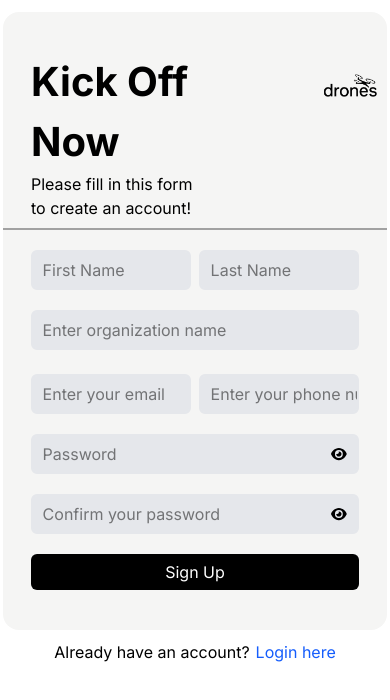
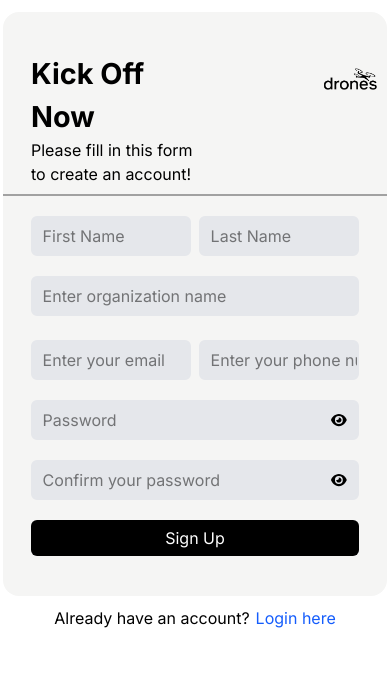
Before and after one commit to Olamilekan5177/drone, a React (Vite) app: page / in a window 390 px wide. Shown: the top 700 px of the page. Built offline with nearby package versions, Linux system fonts and the light colour scheme.

Commit message:
Initial commit

```diff
--- a/src/components/signup.jsx
+++ b/src/components/signup.jsx
@@ -26,7 +26,9 @@ const Signup = () => {
                 <div className="grid grid-cols-2 sm:grid-cols-2 md:flex md:items-center lg:flex lg:items-center justify-between">
                   {/* Text Section */}
                   <div>
-                    <h1 className="font-bold text-[2.5rem]">Kick Off Now</h1>
+                    <h1 className="font-bold sm:text-[2.5rem] text-[1.8rem]">
+                      Kick Off Now
+                    </h1>
                     <p>Please fill in this form to create an account!</p>
                   </div>
 
```
